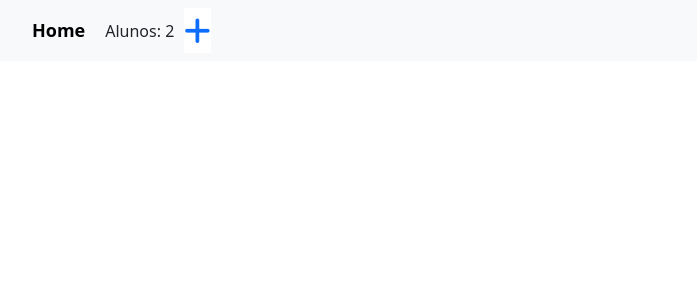
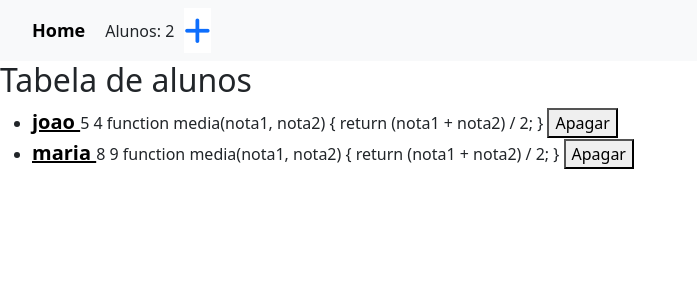
Before and after one commit to DigAguiar/formulario-angular, an Angular app: page /get-alunos in a window 1280 px wide. Before the commit this address led to /. Shown: the top 300 px of the page, without its empty margins (0-697 px from the left). Built offline with nearby package versions, Linux system fonts and the light colour scheme.

Commit message:
add: lista dinamica funcionando. detalhamento dos alunos funcionando

```diff
--- a/src/app/aluno-list.service.ts
+++ b/src/app/aluno-list.service.ts
@@ -14,6 +14,10 @@ export class AlunoListService {
     return this.listaAlunosExistentes;
   }
 
+  getAlunoById(idAluno: number) : IAluno | any {
+    return this.listaAlunosExistentes.find(aluno => aluno.id === idAluno);
+  }
+
   addAluno(id:number,nome: string, nota1: number, nota2: number) {
     const aluno = {id,nome, nota1, nota2};
     this.listaAlunosExistentes.push(aluno);
@@ -28,4 +32,5 @@ export class AlunoListService {
   }
 
 
+
 }
--- a/src/app/app-routing.module.ts
+++ b/src/app/app-routing.module.ts
@@ -3,8 +3,8 @@ import { RouterModule, Routes } from '@angular/router';
 import { AddAlunoComponent } from './add-aluno/add-aluno.component';
 
 const routes: Routes = [
-  { path: '', redirectTo: 'aluno', pathMatch: 'full'},
-  { path: 'aluno', loadChildren: () => import('./get-aluno/get-aluno.module').then(m => m.GetAlunoModule) },
+  { path: '', redirectTo: 'get-alunos', pathMatch: 'full'},
+  { path: 'get-alunos', loadChildren: () => import('./get-aluno/get-aluno.module').then(m => m.GetAlunoModule) },
   { path: 'add-aluno', component: AddAlunoComponent },
 
 ];
--- a/src/app/get-aluno/detalhe-aluno/detalhe-aluno.component.html
+++ b/src/app/get-aluno/detalhe-aluno/detalhe-aluno.component.html
@@ -1 +1,7 @@
 <p>detalhe-aluno works!</p>
+
+
+<span > {{alunoDetalhes.nome}} </span>
+<span> {{alunoDetalhes.nota1}} </span>
+<span> {{alunoDetalhes.nota2}} </span>
+<span> {{alunoDetalhes.media}} </span>
--- a/src/app/get-aluno/detalhe-aluno/detalhe-aluno.component.ts
+++ b/src/app/get-aluno/detalhe-aluno/detalhe-aluno.component.ts
@@ -1,10 +1,28 @@
-import { Component } from '@angular/core';
+import { Component, OnInit } from '@angular/core';
+import { AlunoListService } from '../../aluno-list.service';
+import { ActivatedRoute } from '@angular/router';
+import { IAluno } from '../../types/Aluno';
 
 @Component({
   selector: 'app-detalhe-aluno',
   templateUrl: './detalhe-aluno.component.html',
   styleUrl: './detalhe-aluno.component.css'
 })
-export class DetalheAlunoComponent {
+export class DetalheAlunoComponent implements OnInit{
+
+  alunoDetalhes : IAluno | any;
+  id : number = 0;
+
+  constructor(
+    private activatedRoute: ActivatedRoute,
+    private alunoService: AlunoListService
+
+  ) { }
+  ngOnInit(): void {
+    this.id = Number(this.activatedRoute.snapshot.paramMap.get('id'));
+    this.alunoDetalhes = this.alunoService.getAlunoById(this.id);
+  }
+
+
 
 }
--- a/src/app/get-aluno/get-aluno.component.css
+++ b/src/app/get-aluno/get-aluno.component.css
@@ -0,0 +1,7 @@
+.nome-aluno{
+    font-size: 20px;
+    font-weight: bold;
+    color: #000;
+    margin-bottom: 10px;
+
+}
--- a/src/app/get-aluno/get-aluno.component.html
+++ b/src/app/get-aluno/get-aluno.component.html
@@ -1 +1,19 @@
-<p>get-aluno works!</p>
+<h2>Tabela de alunos</h2>
+
+<ul>
+    <li *ngFor="let aluno of listaAlunos">
+        <a routerLink="/get-alunos/{{aluno.id}}" class="nome-aluno"> {{aluno.nome}} </a>
+
+        <span class="nota-aluno"> {{aluno.nota1}} </span>
+        <span class="nota-aluno"> {{aluno.nota2}} </span>
+        <span class="media-aluno"> {{aluno.media}} </span>
+
+        <span *ngIf="aluno.media >= 7 " class="mensagem-aprovado"> Aprovado </span>
+        <span *ngIf="aluno.media < 7 " class="mensagem-reprovado"> Reprovado </span>
+        <button (click)="apagarAluno(aluno.id)">Apagar</button>
+
+    </li>
+
+
+
+</ul>
--- a/src/app/get-aluno/get-aluno.component.ts
+++ b/src/app/get-aluno/get-aluno.component.ts
@@ -1,10 +1,28 @@
-import { Component } from '@angular/core';
+import { Component, OnInit } from '@angular/core';
+import { AlunoListService } from '../aluno-list.service';
+import { IAluno } from '../types/Aluno';
 
 @Component({
   selector: 'app-get-aluno',
   templateUrl: './get-aluno.component.html',
   styleUrl: './get-aluno.component.css'
 })
-export class GetAlunoComponent {
+export class GetAlunoComponent implements OnInit {
+  listaAlunos : IAluno[] | any;
+  mensagemResultadoAluno : string = "";
+
+  constructor (
+    private alunoService: AlunoListService
+  ) { }
+
+
+  ngOnInit() {
+     this.listaAlunos = this.alunoService.getAllAlunos();
+  }
+
+  apagarAluno(idAluno : number) {
+    this.alunoService.deleteAluno(idAluno);
+
+  }
 
 }
--- a/src/app/get-aluno/get-aluno.module.ts
+++ b/src/app/get-aluno/get-aluno.module.ts
@@ -4,6 +4,7 @@ import { CommonModule } from '@angular/common';
 import { GetAlunoRoutingModule } from './get-aluno-routing.module';
 import { GetAlunoComponent } from './get-aluno.component';
 import { DetalheAlunoComponent } from './detalhe-aluno/detalhe-aluno.component';
+import { FormsModule } from '@angular/forms';
 
 
 @NgModule({
@@ -13,7 +14,8 @@ import { DetalheAlunoComponent } from './detalhe-aluno/detalhe-aluno.component';
   ],
   imports: [
     CommonModule,
-    GetAlunoRoutingModule
+    GetAlunoRoutingModule,
+    FormsModule
   ]
 })
 export class GetAlunoModule { }
--- a/src/app/header/header.component.html
+++ b/src/app/header/header.component.html
@@ -8,7 +8,7 @@
 
     <nav class="navbar navbar-expand-lg bg-body-tertiary">
         <div class="container-fluid">
-          <a class="home" routerLink="aluno">Home</a>
+          <a class="home" routerLink="get-alunos">Home</a>
 
 
           <div class="collapse navbar-collapse" id="navbarSupportedContent">
```
